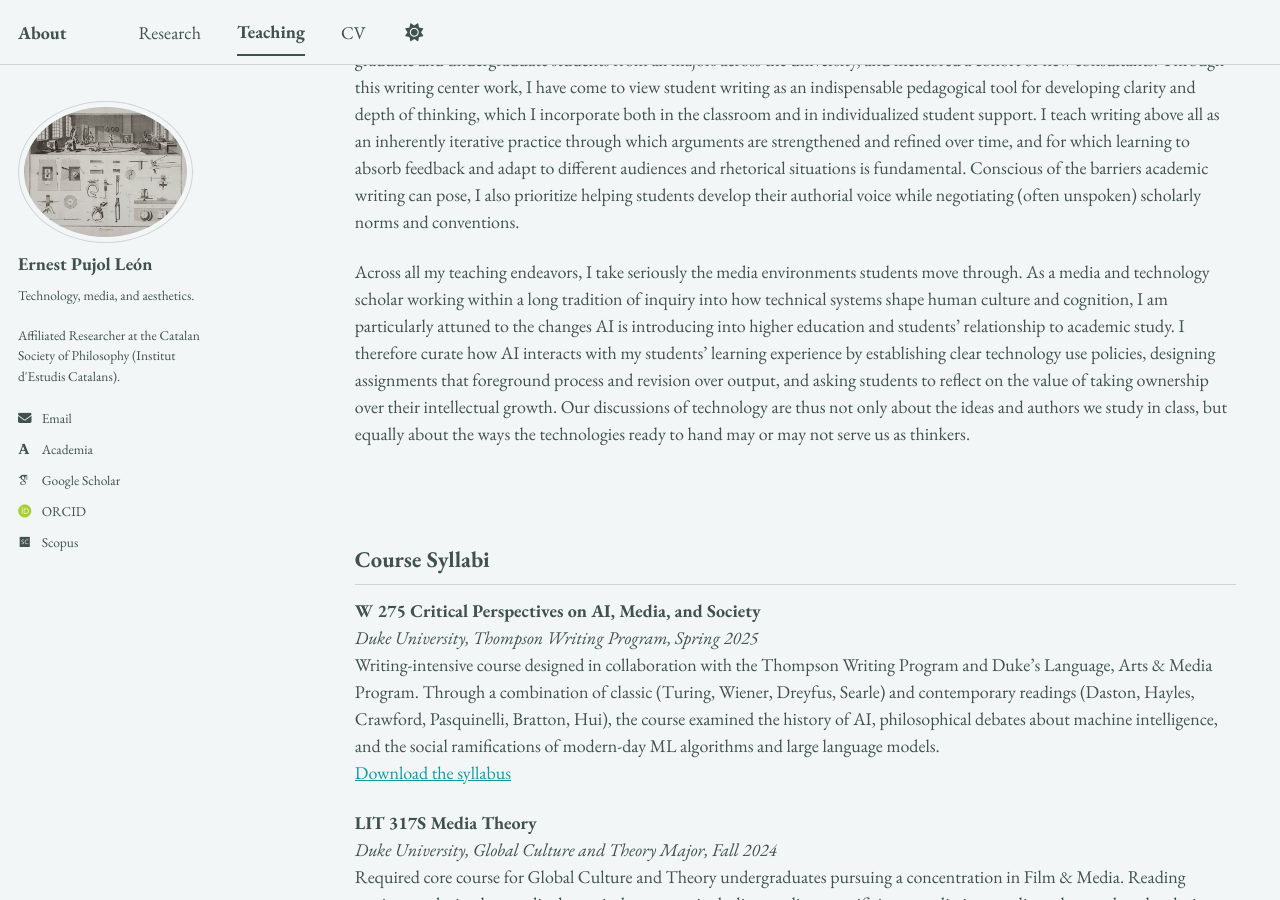
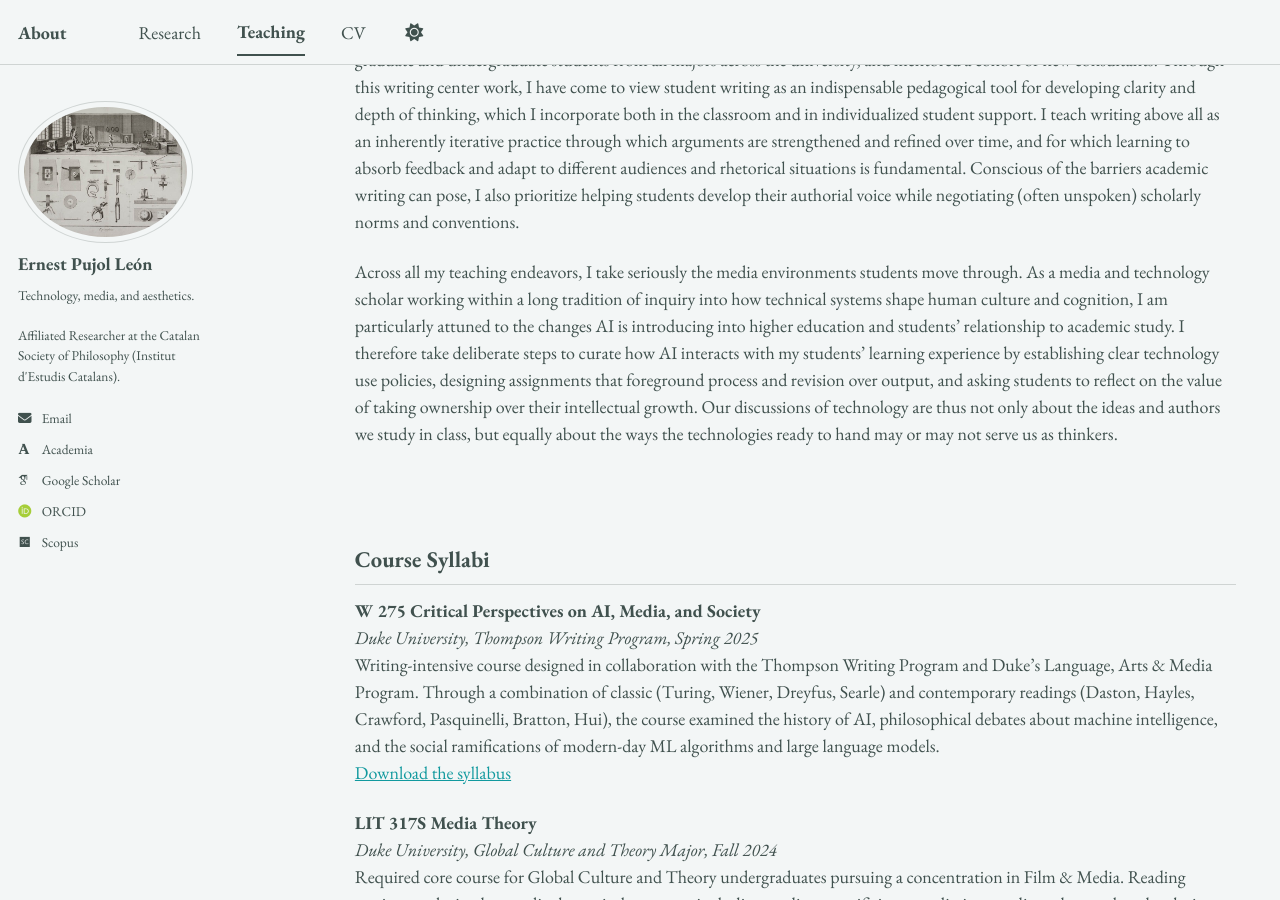
Before and after one commit to epujol90/epujol90.github.io, a Jekyll site: the page built from _pages/teaching.md, in a window 1280 px wide and 900 px high, scrolled down 548 px. Built offline with Jekyll 4.4.1, drawn with Linux system fonts in a browser that asks for light colours; some web fonts are replaced; a script bundle is joined from its source files by our own code; library files that are not in the unit come from our copies.

Commit message:
Update teaching.md

```diff
--- a/_pages/teaching.md
+++ b/_pages/teaching.md
@@ -11,7 +11,7 @@ My teaching experience includes both classroom instruction and writing center pr
 
 Beyond traditional coursework, my teaching is deeply indebted to my writing center experience. During my last two years at Duke, I worked as a writing consultant at the Thompson Writing Studio, where I led over 300 one-on-one consultations with graduate and undergraduate students from all majors across the university, and mentored a cohort of new consultants. Through this writing center work, I have come to view student writing as an indispensable pedagogical tool for developing clarity and depth of thinking, which I incorporate both in the classroom and in individualized student support. I teach writing above all as an inherently iterative practice through which arguments are strengthened and refined over time, and for which learning to absorb feedback and adapt to different audiences and rhetorical situations is fundamental. Conscious of the barriers academic writing can pose, I also prioritize helping students develop their authorial voice while negotiating (often unspoken) scholarly norms and conventions.
 
-Across all my teaching endeavors, I take seriously the media environments students move through. As a media and technology scholar working within a long tradition of inquiry into how technical systems shape human culture and cognition, I am particularly attuned to the changes AI is introducing into higher education and students’ relationship to academic study. I therefore curate how AI interacts with my students’ learning experience by establishing clear technology use policies, designing assignments that foreground process and revision over output, and asking students to reflect on the value of taking ownership over their intellectual growth. Our discussions of technology are thus not only about the ideas and authors we study in class, but equally about the ways the technologies ready to hand may or may not serve us as thinkers.
+Across all my teaching endeavors, I take seriously the media environments students move through. As a media and technology scholar working within a long tradition of inquiry into how technical systems shape human culture and cognition, I am particularly attuned to the changes AI is introducing into higher education and students’ relationship to academic study. I therefore take deliberate steps to curate how AI interacts with my students’ learning experience by establishing clear technology use policies, designing assignments that foreground process and revision over output, and asking students to reflect on the value of taking ownership over their intellectual growth. Our discussions of technology are thus not only about the ideas and authors we study in class, but equally about the ways the technologies ready to hand may or may not serve us as thinkers.
 <br>
 <br>
 <br>
```
